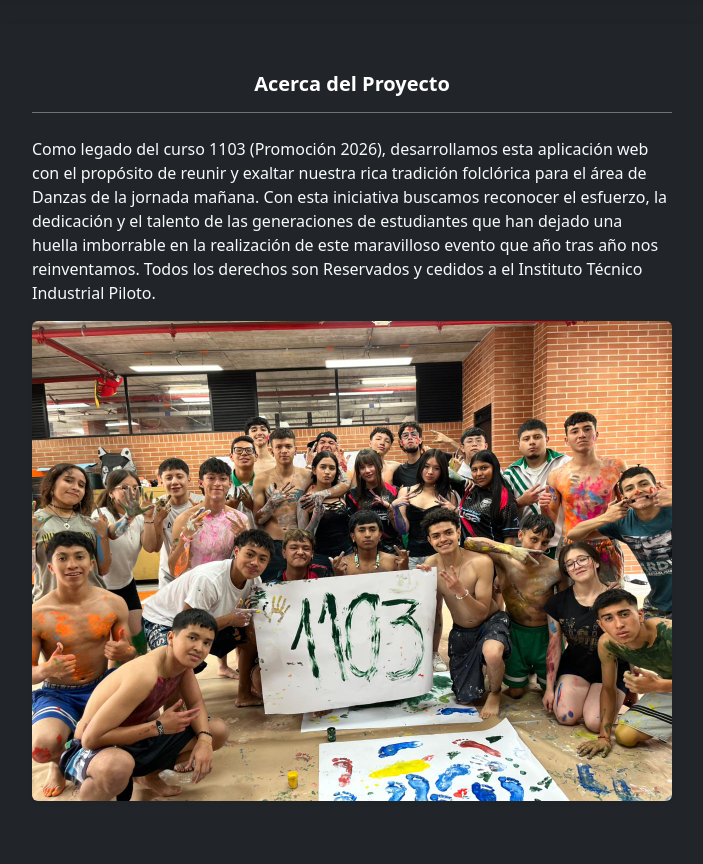
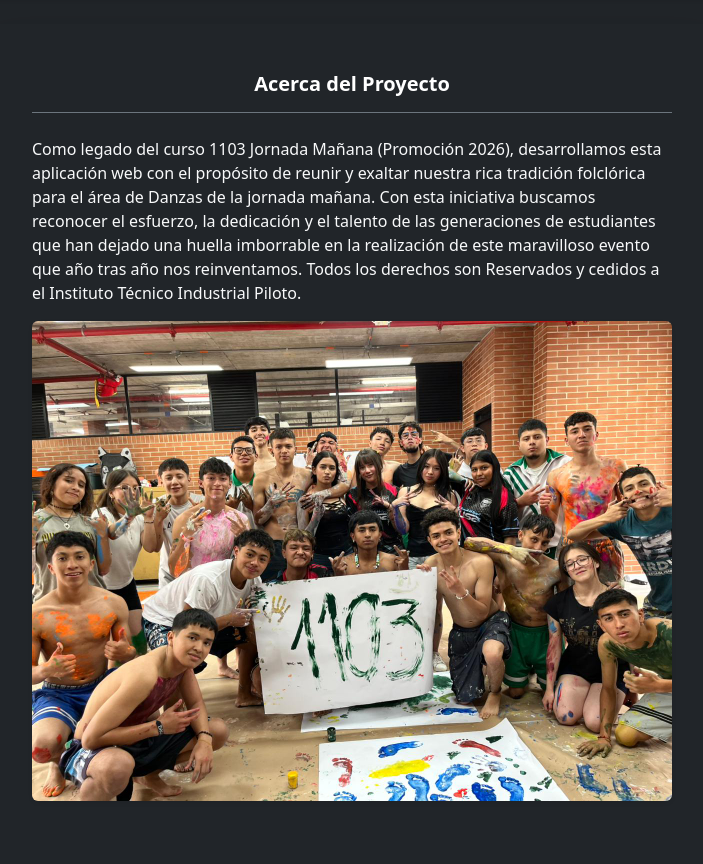
Before and after one commit to carnavalitip2026-tech/carnavalitip, a Flask app: page /about in a window 1280 px wide. Shown: the part 56-920 px from the top of the page, without its empty margins (288-991 px from the left). Run offline with Flask 3, Linux system fonts and the light colour scheme.

Commit message:
Update about.html

```diff
--- a/templates/about.html
+++ b/templates/about.html
@@ -11,7 +11,7 @@
                         Acerca del Proyecto
                     </h5>
                     <p class="card-text lh-base text-light opacity-90 fs-6">
-                        Como legado del curso 1103 (Promoción 2026), desarrollamos esta aplicación web con el propósito de reunir y exaltar nuestra rica tradición folclórica para el área de Danzas de la jornada mañana. Con esta iniciativa buscamos reconocer el esfuerzo, la dedicación y el talento de las generaciones de estudiantes que han dejado una huella imborrable en la realización de este maravilloso evento que año tras año nos reinventamos. Todos los derechos son Reservados y cedidos a el Instituto Técnico Industrial Piloto.
+                        Como legado del curso 1103 Jornada Mañana (Promoción 2026), desarrollamos esta aplicación web con el propósito de reunir y exaltar nuestra rica tradición folclórica para el área de Danzas de la jornada mañana. Con esta iniciativa buscamos reconocer el esfuerzo, la dedicación y el talento de las generaciones de estudiantes que han dejado una huella imborrable en la realización de este maravilloso evento que año tras año nos reinventamos. Todos los derechos son Reservados y cedidos a el Instituto Técnico Industrial Piloto.
                     </p>
 
                     <div class="my-3 text-center">
```
